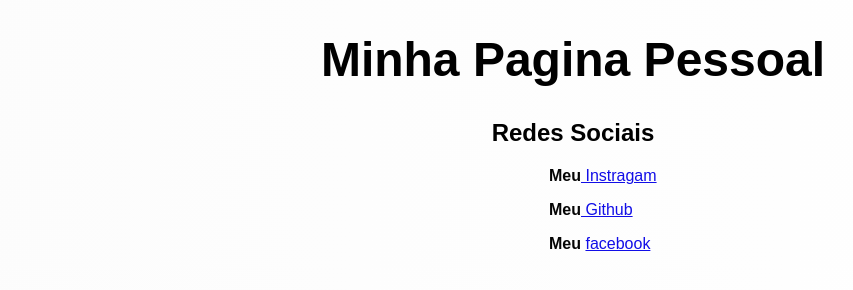
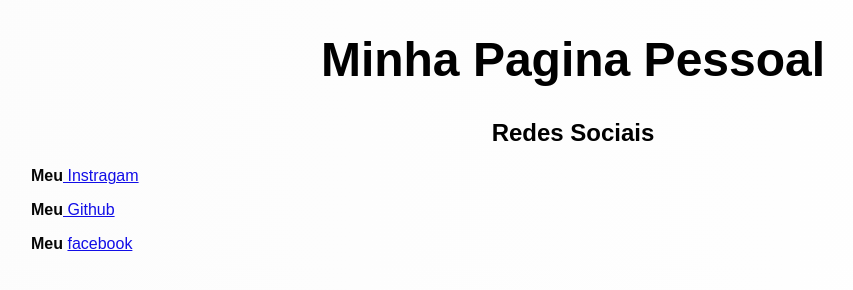
Before and after one commit to Giliard13/Meu-projeto-de-primeiro-SITE, a plain HTML site: page sit/index.html in a window 1280 px wide. Shown: the whole page, without its empty margins (67-920 px from the left). Drawn offline with Linux system fonts and the light colour scheme.

Commit message:
javascript

```diff
--- a/sit/index.html
+++ b/sit/index.html
@@ -7,6 +7,7 @@
     <title>vai nascer</title>
     <link rel="stylesheet" href="style.css">
     <link rel="shortcut icon" href="fivicon/R.png" type="image/x-icon">
+
 </head>
 <body>
     <h1>Minha Pagina Pessoal</h1>
@@ -15,6 +16,7 @@
          <p> <b>Meu</b><a href="https://github.com/Giliard13"> Github</a></p>
             <p> <b>Meu</b> <a href="https://www.facebook.com/giliard.costa.13">facebook</a></p>
             <p>  </p>
+ <script type="text/javacript" src="js/script.js"></script>
 
 </body>
 </html>
--- /dev/null
+++ b/sit/js/script.js
@@ -0,0 +1 @@
+alert("ola")
--- a/sit/style.css
+++ b/sit/style.css
@@ -14,7 +14,8 @@ h2{
 p{
     color: #050505;
     font-family: Arial, Helvetica, sans-serif;
-   margin-left:38pc ;
+   margin-left: 90px ;
+   text-align: justify;
 }
 a{
     color: #120ee7;
```
Also changed, not shown: 1 other file.
